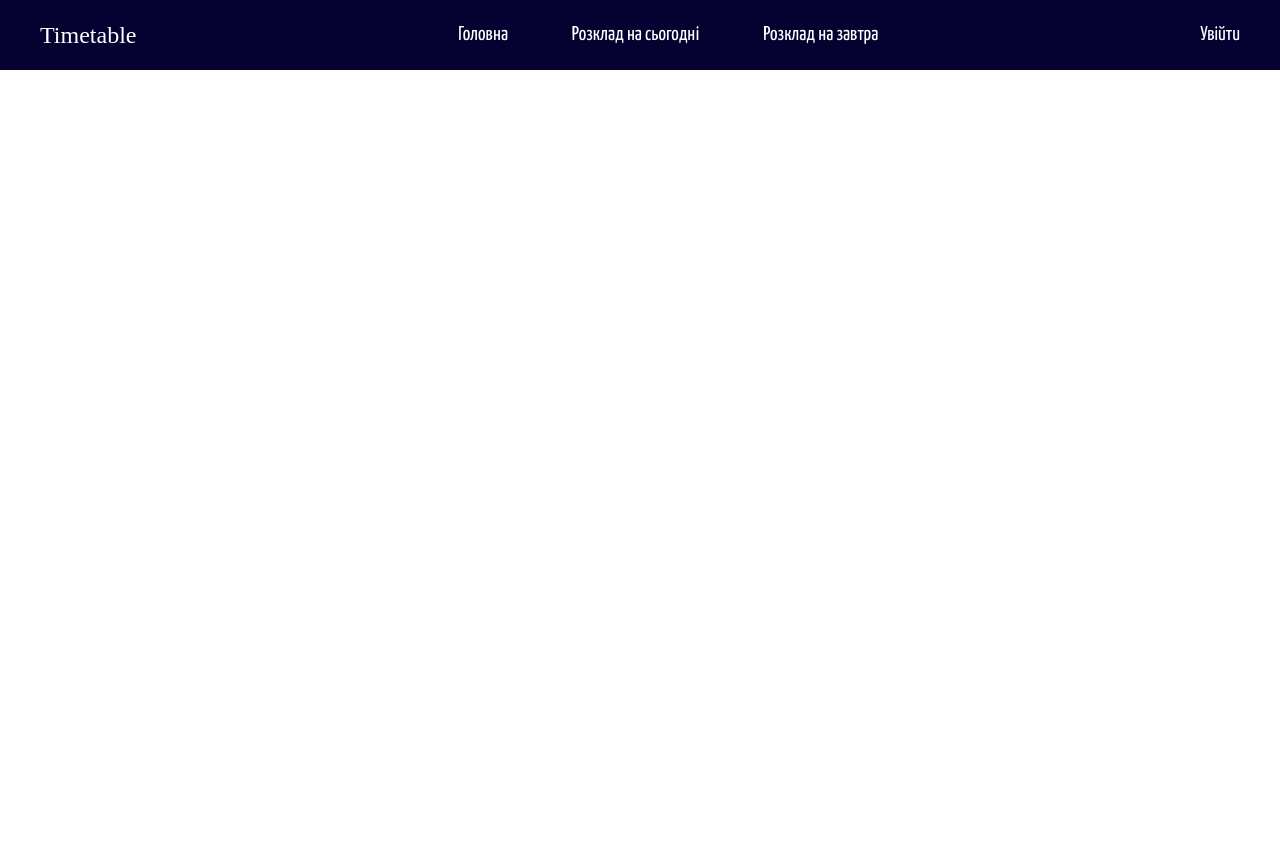
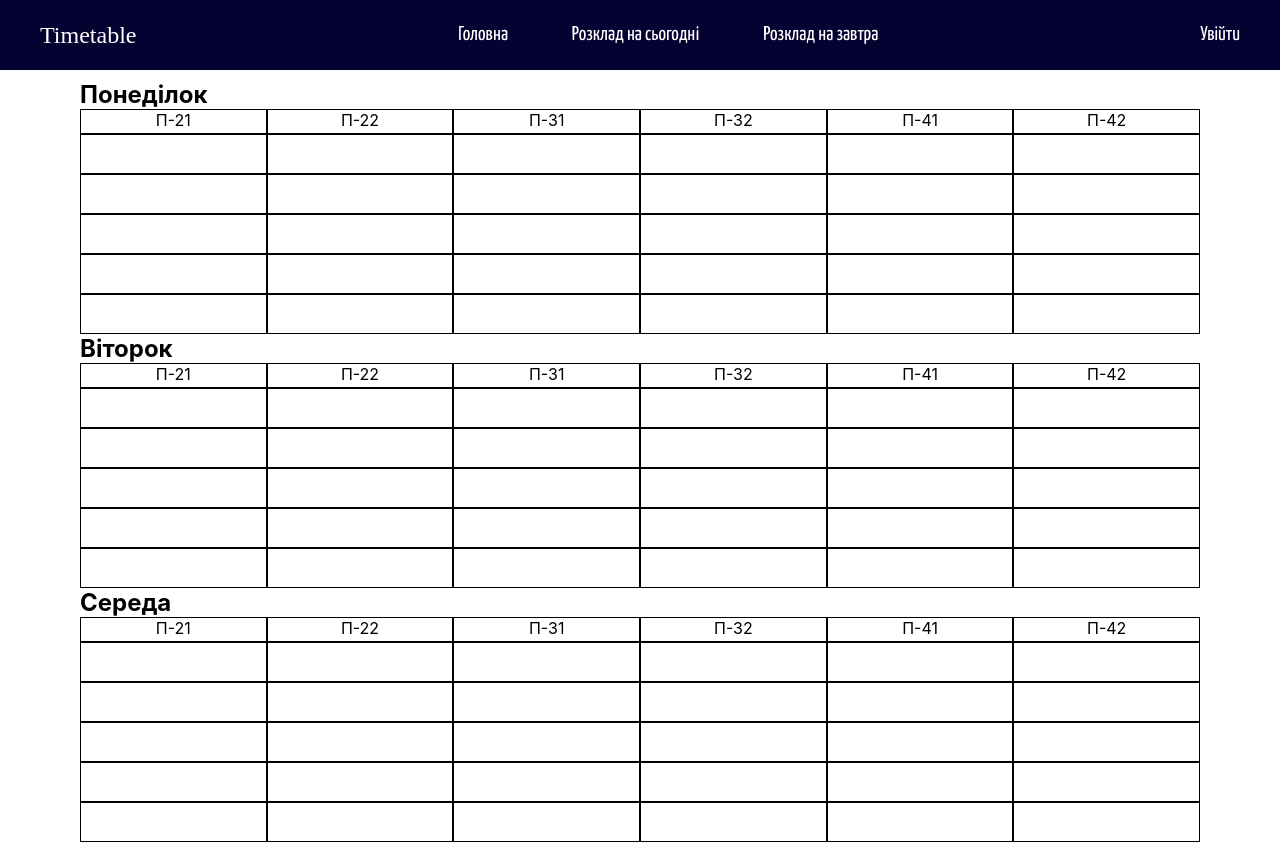
Before and after one commit to DmitriyShmaliuk/Timetable, a React (Create React App) app: page / in a window 1280 px wide. Shown: the top 843 px of the page. Before the commit the page ends 800 px from the top, so only its background shows below. Built offline with nearby package versions, Linux system fonts and the light colour scheme; a web font is replaced by a local one.

Commit message:
added Timetable for 1 week

```diff
--- a/package.json
+++ b/package.json
@@ -5,6 +5,8 @@
   "dependencies": {
     "react": "^16.10.2",
     "react-dom": "^16.10.2",
+    "react-router": "^5.1.2",
+    "react-router-dom": "^5.1.2",
     "react-scripts": "3.2.0"
   },
   "scripts": {
--- a/src/App.js
+++ b/src/App.js
@@ -1,10 +1,18 @@
 import React from 'react';
-import Header from './components/Header/index'
+import Home from './components/Home/index'
+import {BrowserRouter as Router, Route, Switch} from "react-router-dom";
+import MainTimetable from './components/MainTimetable';
 
 function App() {
   return (
     <div className="App">
-        <Header />
+        <Router>
+            <Home>
+                <Switch>
+                    <Route exact path = "/" component = {MainTimetable}/>
+                </Switch>
+            </Home>
+        </Router>
     </div>
   );
 }
--- /dev/null
+++ b/src/components/Day/index.jsx
@@ -0,0 +1,22 @@
+import React from "react";
+import {Group} from "../Group/index";
+import './style.css';
+
+export function Day({dayOfWeek}){
+    return (
+        <div className="day">
+             <div>
+                <h2>{dayOfWeek}</h2>
+             </div>
+
+             <div className="table">
+                <Group name = "П-21"/>
+                <Group name = "П-22"/>
+                <Group name = "П-31"/>
+                <Group name = "П-32"/>
+                <Group name = "П-41"/>
+                <Group name = "П-42"/>
+             </div>
+        </div>
+    );
+}
--- /dev/null
+++ b/src/components/Day/style.css
@@ -0,0 +1,3 @@
+.table{
+    display: flex;
+}
--- /dev/null
+++ b/src/components/Group/index.jsx
@@ -0,0 +1,15 @@
+import React from "react";
+import "./style.css";
+
+export function Group({name}){
+    return (
+        <div className = "group">
+            <div className = "header">{name}</div>
+            <div></div>
+            <div></div>
+            <div></div>
+            <div></div>
+            <div></div>
+        </div>
+    );
+}
--- /dev/null
+++ b/src/components/Group/style.css
@@ -0,0 +1,14 @@
+.group{
+    flex-basis: 100%;
+}
+
+.group > .header{
+    height: 25px;
+    text-align: center;
+}
+
+.group > div{
+    box-sizing: border-box;
+    height: 40px;
+    border: 1px solid #000;
+}
--- a/src/components/Header/style.css
+++ b/src/components/Header/style.css
@@ -4,6 +4,7 @@ header{
     width: 100%;
     height: 70px;
     position: fixed;
+    top: 0;
     display: flex;
     justify-content: center;
     align-items: center;
--- /dev/null
+++ b/src/components/Home/index.jsx
@@ -0,0 +1,17 @@
+import React from "react";
+import Header from "../Header/index";
+import './style.css';
+
+function Home ({children}){
+    return(
+        <div className="app">
+            <Header />
+
+            <div className="body">
+                {children}
+            </div>
+        </div>
+    );
+};
+
+export default Home;
--- /dev/null
+++ b/src/components/Home/style.css
@@ -0,0 +1,3 @@
+.body{
+    margin: 80px;
+}
--- /dev/null
+++ b/src/components/MainTimetable/index.jsx
@@ -0,0 +1,17 @@
+import React from 'react';
+import {Day} from "../Day/index";
+import "./style.css";
+
+function MainTimetable(){
+    return(
+        <div className="content">
+           <Day dayOfWeek = "Понеділок"/>
+           <Day dayOfWeek = "Віторок"/>
+           <Day dayOfWeek = "Середа"/>
+           <Day dayOfWeek = "Четвер"/>
+           <Day dayOfWeek = "П'ятниця"/>
+        </div>
+    );
+}
+
+export default MainTimetable;
--- /dev/null
+++ b/src/components/MainTimetable/style.css
@@ -0,0 +1,3 @@
+.content{
+    margin: 0 auto;
+}
```
Also changed, not shown: 1 other file (tests, documents, lock files or other folders).
